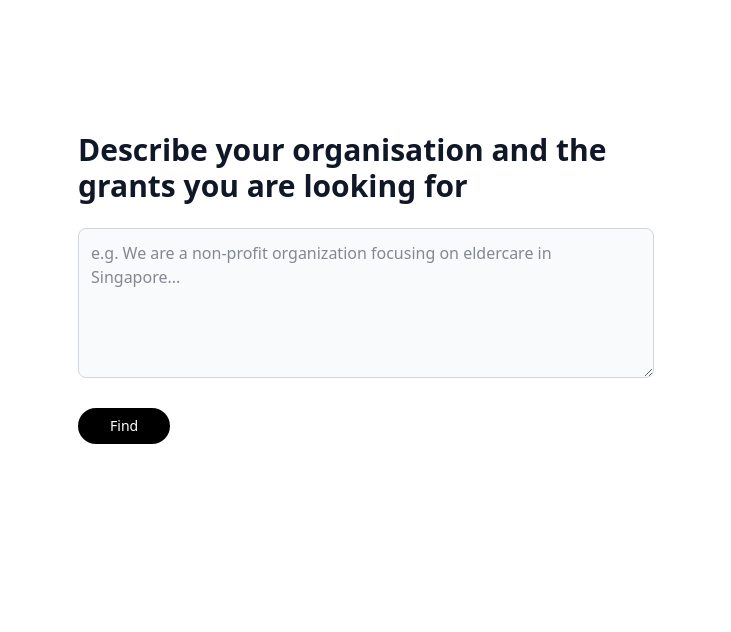
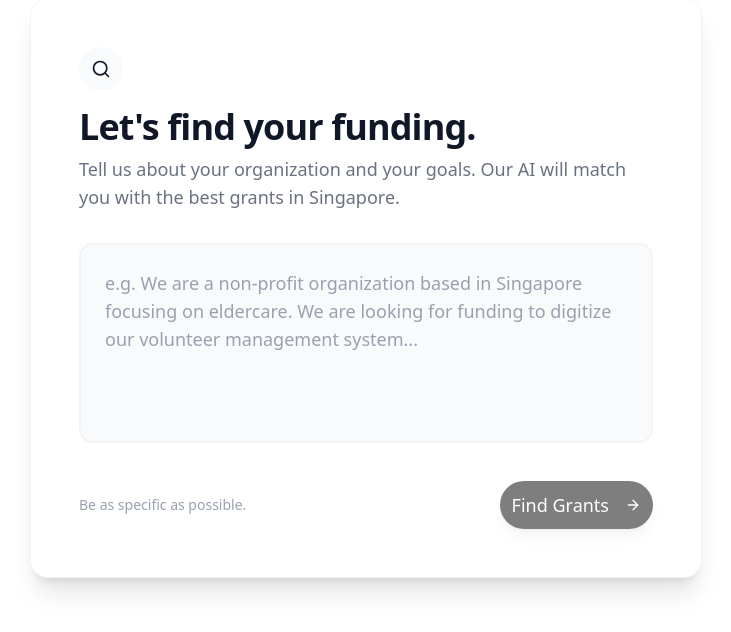
Before and after one commit to ronithsaju/grant-finder, a Next.js app: page /find in a window 1280 px wide. Shown: the part 112-744 px from the top of the page, without its empty margins (274-1005 px from the left). Built offline with nearby package versions, Linux system fonts and the light colour scheme.

Commit message:
Add extra page of details and modernize the design

```diff
--- a/app/api/find-grants/route.ts
+++ b/app/api/find-grants/route.ts
@@ -50,7 +50,7 @@ export async function POST(req: Request) {
 
     // 3. Generate Recommendations
     const response = await genAI.models.generateContent({
-      model: "gemini-3-flash-preview",
+      model: "gemini-2.0-flash",
       contents: systemPrompt,
     });
     const text = response.text;
--- a/app/find/page.tsx
+++ b/app/find/page.tsx
@@ -1,16 +1,26 @@
 "use client";
 
-import { useState } from "react";
+import { useState, useEffect } from "react";
 import { Button } from "@/components/ui/button";
 import { useRouter } from "next/navigation";
+import { motion, AnimatePresence } from "framer-motion";
+import { Sparkles, ArrowRight, Search } from "lucide-react";
+
+const LOADING_QUOTES = [
+  "The best way to find yourself is to lose yourself in the service of others. - Mahatma Gandhi",
+  "No one has ever become poor by giving. - Anne Frank",
+  "We make a living by what we get. We make a life by what we give. - Winston Churchill",
+  "Alone we can do so little; together we can do so much. - Helen Keller",
+];
 
 export default function FindGrantPage() {
   const [prompt, setPrompt] = useState("");
   const [isLoading, setIsLoading] = useState(false);
+  const [quoteIndex, setQuoteIndex] = useState(0);
   const router = useRouter();
 
   const handleFind = async () => {
-    if (!prompt) return;
+    if (!prompt.trim()) return;
 
     setIsLoading(true);
     try {
@@ -19,9 +29,11 @@ export default function FindGrantPage() {
         headers: { "Content-Type": "application/json" },
         body: JSON.stringify({ prompt }),
       });
+
+      if (!response.ok) throw new Error("Search failed");
+
       const data = await response.json();
 
-      // Store results in localStorage to access them on the results page
       if (typeof window !== "undefined") {
         localStorage.setItem("grantResults", JSON.stringify(data));
       }
@@ -29,63 +41,135 @@ export default function FindGrantPage() {
       router.push("/results");
     } catch (error) {
       console.error("Error fetching grants:", error);
-      setIsLoading(false); // Only stop loading on error, otherwise we are navigating away
+      setIsLoading(false);
     }
   };
 
+  useEffect(() => {
+    if (!isLoading) return;
+    const interval = setInterval(() => {
+      setQuoteIndex((prev) => (prev + 1) % LOADING_QUOTES.length);
+    }, 3000);
+    return () => clearInterval(interval);
+  }, [isLoading]);
+
+  // LOADING STATE
   if (isLoading) {
     return (
       <main className="flex min-h-screen flex-col items-center justify-center bg-white px-6">
-        <div className="h-16 w-16 animate-spin rounded-full border-4 border-gray-200 border-t-black"></div>
-        <div className="mt-6 text-xl font-medium text-gray-900 italic">
-          The best way to find yourself is to lose yourself in the service of
-          others. - Mahatma Gandhi
+        <div className="flex flex-col items-center max-w-lg text-center">
+          <div className="relative mb-8">
+            {/* Simple clean spinner */}
+            <div className="h-16 w-16 rounded-full border-4 border-gray-100 border-t-black animate-spin" />
+            <div className="absolute inset-0 flex items-center justify-center">
+              <Sparkles className="h-6 w-6 text-gray-400 animate-pulse" />
             </div>
-        <p className="mt-6 text-xl font-medium text-gray-900 animate-pulse">
-          Analysing your needs and recommending grants...
-        </p>
+          </div>
+
+          <h2 className="text-2xl font-semibold text-black tracking-tight">
+            Analysing your needs...
+          </h2>
+
+          <div className="mt-6 h-24 flex items-center justify-center">
+            <AnimatePresence mode="wait">
+              <motion.p
+                key={quoteIndex}
+                initial={{ opacity: 0, y: 10 }}
+                animate={{ opacity: 1, y: 0 }}
+                exit={{ opacity: 0, y: -10 }}
+                transition={{ duration: 0.5 }}
+                className="text-lg text-gray-500 italic font-medium"
+              >
+                "{LOADING_QUOTES[quoteIndex]}"
+              </motion.p>
+            </AnimatePresence>
+          </div>
+        </div>
       </main>
     );
   }
 
+  // ACTIVE STATE
   return (
     <main className="flex min-h-screen items-center justify-center bg-white px-6">
-      <div className="w-full max-w-xl">
-        <h1 className="text-3xl font-semibold text-gray-900">
-          Describe your organisation and the grants you are looking for
+      <motion.div
+        initial={{ opacity: 0, y: 20 }}
+        animate={{ opacity: 1, y: 0 }}
+        transition={{ duration: 0.5 }}
+        className="w-full max-w-2xl"
+      >
+        <div className="bg-white rounded-2xl border border-gray-100 shadow-xl p-8 md:p-12">
+
+          <div className="mb-8 space-y-2">
+            <div className="inline-flex items-center justify-center p-3 bg-gray-50 rounded-full mb-4">
+              <Search className="w-5 h-5 text-gray-900" />
+            </div>
+            <h1 className="text-3xl md:text-4xl font-bold text-gray-900 tracking-tight">
+              Let's find your funding.
             </h1>
+            <p className="text-gray-500 text-lg">
+              Tell us about your organization and your goals. Our AI will match you with the best grants in Singapore.
+            </p>
+          </div>
 
-        <div className="mt-6">
+          <div className="space-y-6">
+            <div className="relative group">
               <textarea
                 className="
                     w-full
-                rounded-md
-                border
-                border-gray-300
+                    min-h-[200px]
+                    rounded-xl
+                    border-2
+                    border-gray-100
                     bg-gray-50
-                p-3
+                    p-6
+                    text-lg
                     text-gray-900
-                focus:border-gray-900
-                focus:ring-gray-900
+                    placeholder:text-gray-400
+                    focus:border-black
+                    focus:bg-white
+                    focus:ring-0
                     focus:outline-none
-                min-h-[150px]
+                    transition-all
+                    duration-200
+                    resize-none
                 "
-            placeholder="e.g. We are a non-profit organization focusing on eldercare in Singapore..."
+                placeholder="e.g. We are a non-profit organization based in Singapore focusing on eldercare. We are looking for funding to digitize our volunteer management system..."
                 value={prompt}
                 onChange={(e) => setPrompt(e.target.value)}
               />
             </div>
 
-        <div className="mt-6">
+            <div className="flex items-center justify-between pt-2">
+              <p className="text-sm text-gray-400 hidden md:block">
+                Be as specific as possible.
+              </p>
               <Button
-            className="rounded-full bg-black text-white px-8 py-3"
+                className="
+                  rounded-full
+                  bg-black
+                  hover:bg-gray-800
+                  text-white
+                  px-8
+                  py-6
+                  text-lg
+                  font-medium
+                  transition-all
+                  hover:scale-105
+                  active:scale-95
+                  shadow-lg
+                  group
+                "
                 onClick={handleFind}
-            disabled={isLoading}
+                disabled={!prompt.trim()}
               >
-            {isLoading ? "Finding..." : "Find"}
+                Find Grants
+                <ArrowRight className="ml-2 w-5 h-5 group-hover:translate-x-1 transition-transform" />
               </Button>
             </div>
           </div>
+        </div>
+      </motion.div>
     </main>
   );
 }
--- a/app/results/page.tsx
+++ b/app/results/page.tsx
@@ -20,6 +20,12 @@ export default function ResultsPage() {
     }
   }, []);
 
+  // Handle Navigation
+  const handleGrantClick = (index: number) => {
+    // '_blank' tells the browser to open a new tab
+    window.open(`/results/${index}`, "_blank");
+  };
+
   return (
     <main className="min-h-screen bg-white px-6 py-12">
       <div className="mx-auto max-w-4xl">
@@ -40,12 +46,10 @@ export default function ResultsPage() {
         <div className="grid gap-6">
           {grants.length > 0 ? (
             grants.map((grant: any, index: number) => (
-              <a
+              <div
                 key={index}
-                href={grant.url}
-                target="_blank"
-                rel="noopener noreferrer"
-                className="block"
+                onClick={() => handleGrantClick(index)}
+                className="cursor-pointer transition-transform hover:scale-[1.01]"
               >
                 <div className="rounded-lg border border-gray-200 p-6 shadow-sm hover:shadow-md transition-shadow cursor-pointer">
                   <h2 className="text-xl font-semibold text-gray-900">
@@ -73,7 +77,7 @@ export default function ResultsPage() {
                     )}
                   </div>
                 </div>
-              </a>
+              </div>
             ))
           ) : (
             <p className="text-gray-500">
--- a/package.json
+++ b/package.json
@@ -14,6 +14,7 @@
     "@supabase/supabase-js": "^2.90.1",
     "class-variance-authority": "^0.7.1",
     "clsx": "^2.1.1",
+    "framer-motion": "^12.27.1",
     "lucide-react": "^0.562.0",
     "next": "16.1.2",
     "react": "19.2.3",
```
Also changed, not shown: app/results/[id]/page.tsx (added, +147 -0 lines), 1 other file (tests, documents, lock files or other folders). Lines whose indentation alone changed are shown as unchanged.
